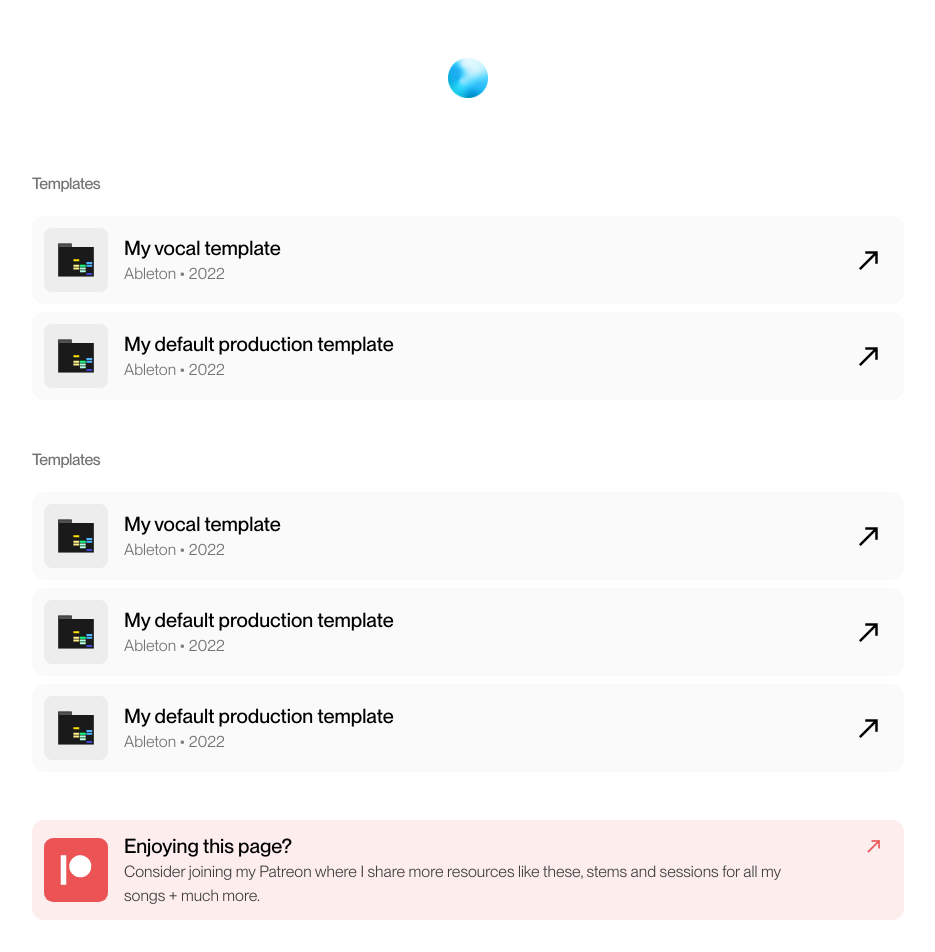
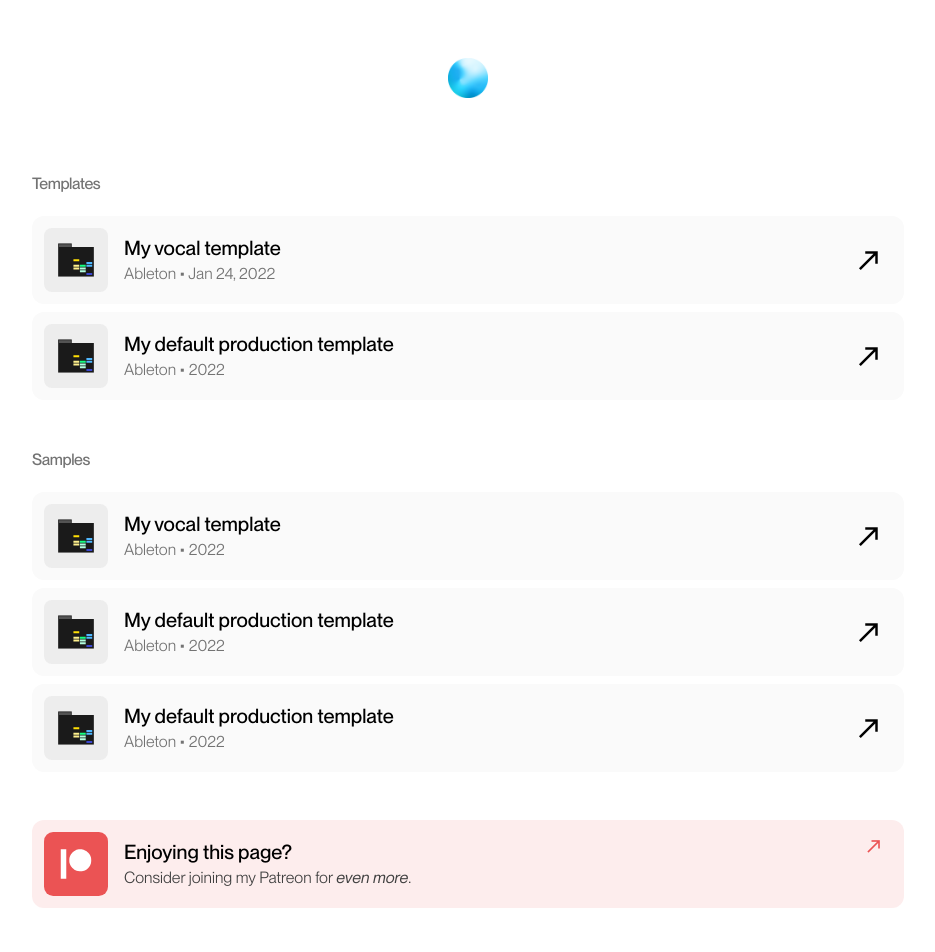
Before and after one commit to jmedure/jb_feed, a Next.js app: page /resources in a window 1280 px wide. Shown: the top 952 px of the page, without its empty margins (172-1107 px from the left). Built offline with nearby package versions, Linux system fonts and the light colour scheme; a web font is replaced by a local one.

Commit message:
Resources Init

```diff
--- a/pages/resources.jsx
+++ b/pages/resources.jsx
@@ -30,7 +30,7 @@ export default function Resources() {
               imgAlt="ableton live logo"
               imgURL="/icons/Ableton.svg"
               title="My vocal template"
-              tag="Ableton • 2022"
+              tag="Ableton • Jan 24, 2022"
             />
             <Resource
               href="/"
@@ -44,7 +44,7 @@ export default function Resources() {
 
         <div className="space-y-5">
           <h2 className="font-mont text-neutral-500 text-base font-medium tracking-tight">
-            Templates
+            Samples
           </h2>
           <div className="rscCONT space-y-2">
             <Resource
@@ -73,7 +73,7 @@ export default function Resources() {
         <div className="space-y-5">
           <div className="flex w-full space-x-2 p-3 bg-[#EB5354]/10 shadow-[#EB5354] rounded-xl items-start justify-between sm:hover:cursor-pointer sm:hover:bg-[#EB5354]/20 transition-all duration-150">
             <div className="flex-block sm:flex space-y-4 sm:space-y-0 sm:items-center sm:space-x-4 items-start">
-              <div className="flex items-start rounded-lg">
+              <div className="flex items-center rounded-lg">
                 <div className="flex p-8 relative">
                   <Image
                     alt="patreon logo"
@@ -87,9 +87,8 @@ export default function Resources() {
                 <p className="text-xl md:text-xl font-medium">
                   Enjoying this page?
                 </p>
-                <p className="text-base md:text-base sm:w-[90%] text-neutral-700">
-                  Consider joining my Patreon where I share more resources like
-                  these, stems and sessions for all my songs + much more.
+                <p className="text-base md:text-base  text-neutral-700">
+                  Consider joining my Patreon for <i>even more</i>.
                 </p>
               </div>
             </div>
```
